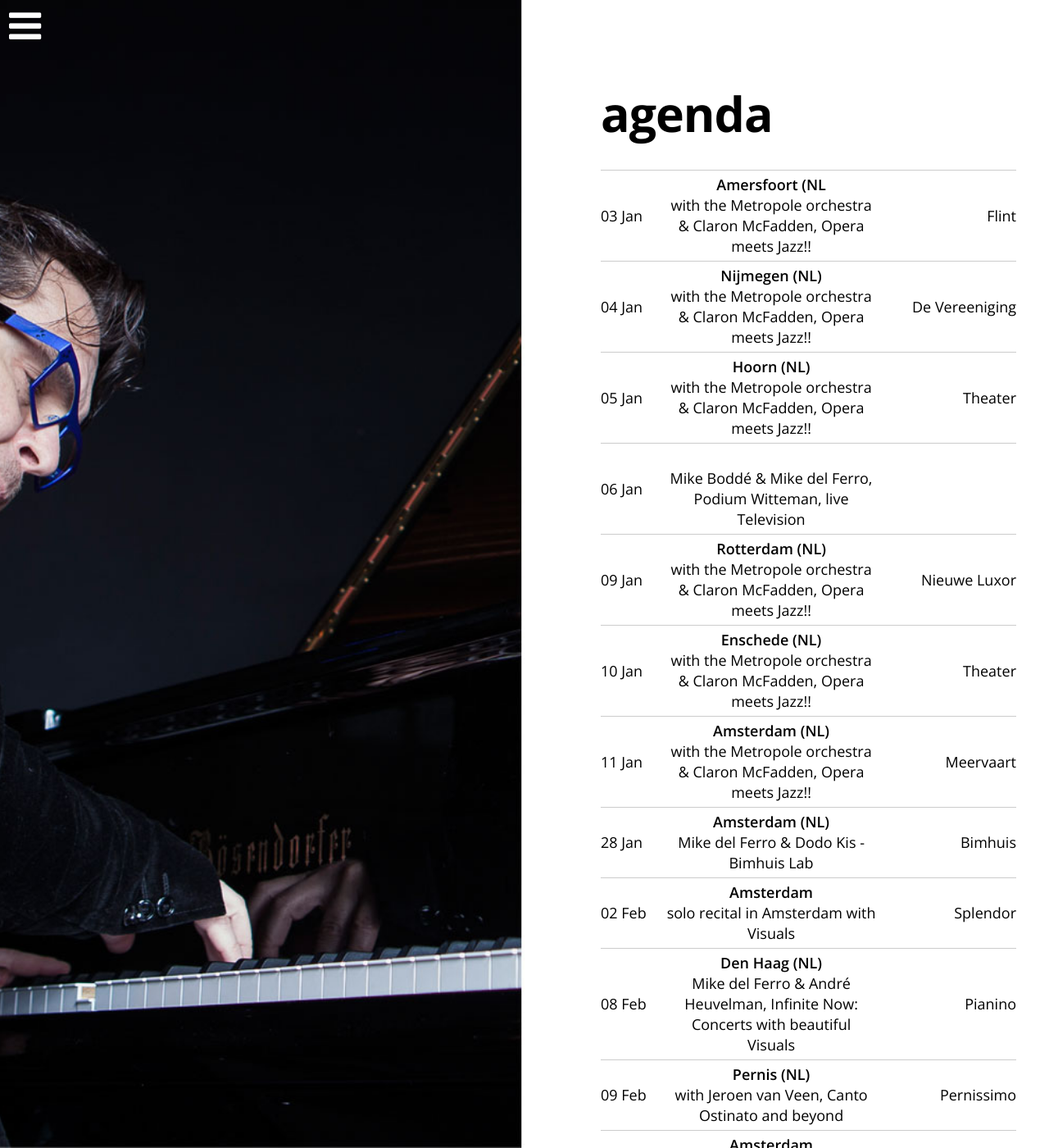
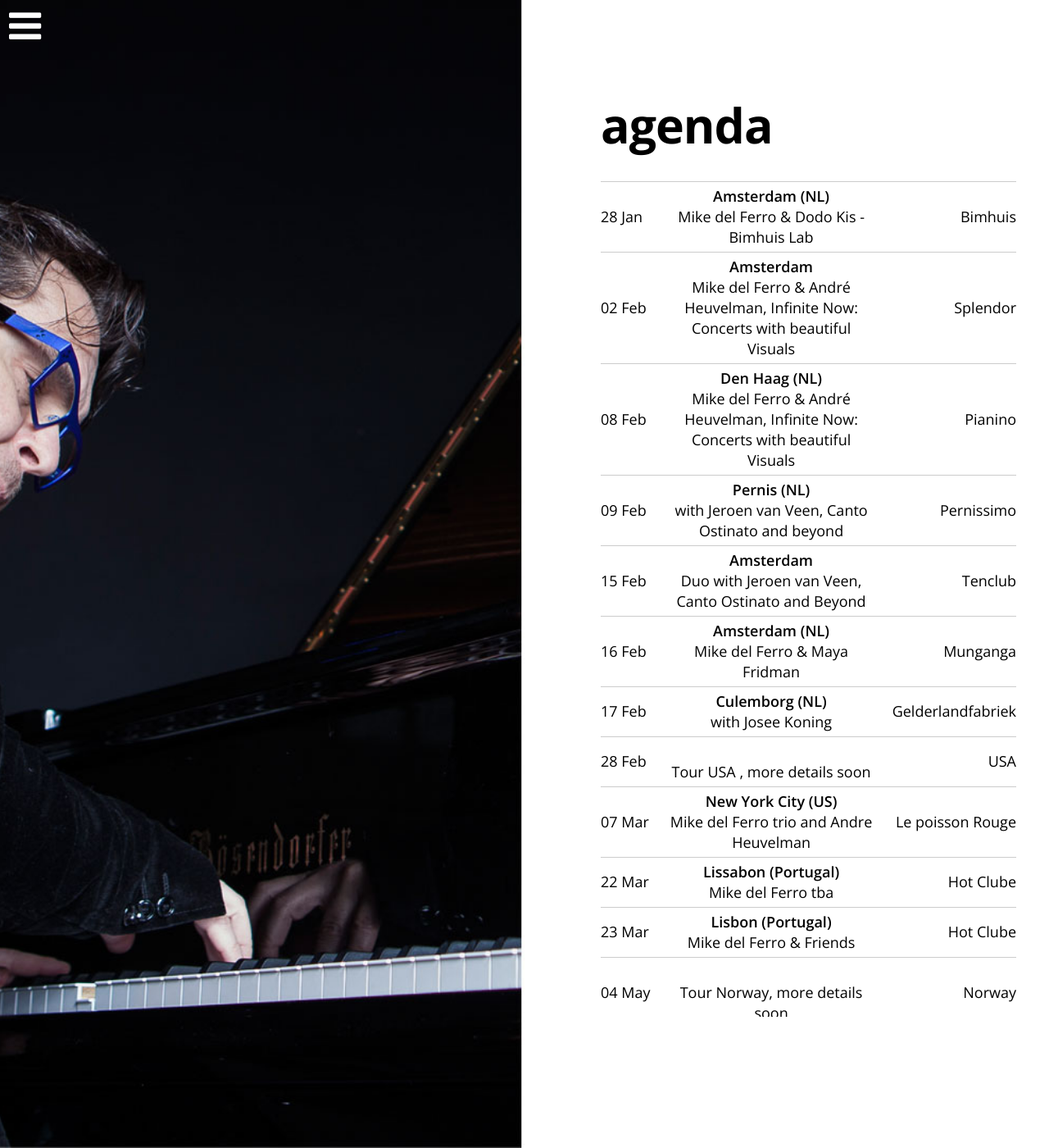
Before and after one commit to mikedelferro/website, a Jekyll site: the page built from agenda.html, in a window 1280 px wide and 1400 px high. Shown: the whole window at 82% size. Built offline with Jekyll 4.4.1, drawn with Linux system fonts in a browser that asks for light colours; nearby versions of some CDN libraries.

Commit message:
Updated '_config.yml' via CloudCannon

```diff
--- a/_config.yml
+++ b/_config.yml
@@ -14,41 +14,6 @@
     location: Munganga
     venue: Amsterdam (NL)
     url: 'https://www.munganga.nl'
-  - title: 'Mike Boddé & Mike del Ferro, Podium Witteman, live Television'
-    date: 2019-01-06 18:00:00
-    location:
-    venue:
-    url:
-  - title: 'with the Metropole orchestra & Claron McFadden, Opera meets Jazz!!'
-    date: 2019-01-11 20:00:00
-    location: Meervaart
-    venue: Amsterdam (NL)
-    url: 'https://www.ntk.nl/voorstelling/new-belcanto-opera-meets-jazz'
-  - title: 'with the Metropole orchestra & Claron McFadden, Opera meets Jazz!!'
-    date: 2019-01-03 20:00:00
-    location: Flint
-    venue: Amersfoort (NL
-    url: 'https://www.ntk.nl/voorstelling/new-belcanto-opera-meets-jazz'
-  - title: 'with the Metropole orchestra & Claron McFadden, Opera meets Jazz!!'
-    date: 2019-01-04 20:00:00
-    location: De Vereeniging
-    venue: Nijmegen (NL)
-    url: 'https://www.ntk.nl/voorstelling/new-belcanto-opera-meets-jazz'
-  - title: 'with the Metropole orchestra & Claron McFadden, Opera meets Jazz!!'
-    date: 2019-01-05 20:00:00
-    location: Theater
-    venue: Hoorn (NL)
-    url: 'https://www.ntk.nl/voorstelling/new-belcanto-opera-meets-jazz'
-  - title: 'with the Metropole orchestra & Claron McFadden, Opera meets Jazz!!'
-    date: 2019-01-09 20:00:00
-    location: Nieuwe Luxor
-    venue: Rotterdam (NL)
-    url: 'https://www.ntk.nl/voorstelling/new-belcanto-opera-meets-jazz'
-  - title: 'with the Metropole orchestra & Claron McFadden, Opera meets Jazz!!'
-    date: 2019-01-10 20:00:00
-    location: Theater
-    venue: Enschede (NL)
-    url: 'https://www.ntk.nl/voorstelling/new-belcanto-opera-meets-jazz'
   - title: 'Tour Norway, more details soon'
     date: 2019-05-04 20:00:00
     location: Norway
@@ -61,7 +26,9 @@
     location: Pianino
     venue: Den Haag (NL)
     url: 'https://www.facebook.com/pianinotheater/'
-  - title: solo recital in Amsterdam with Visuals
+  - title: >-
+      Mike del Ferro & André Heuvelman, Infinite Now: Concerts with beautiful
+      Visuals
     date: 2019-02-02 20:30:00
     location: Splendor
     venue: Amsterdam
@@ -87,7 +54,7 @@
     venue: Lissabon (Portugal)
     url: 'https://www.hcp.pt'
   - title: 'Tour USA , more details soon'
-    date: 2019-03-04 13:00:00
+    date: 2019-02-28 13:00:00
     location: USA
     venue:
     url:
```
